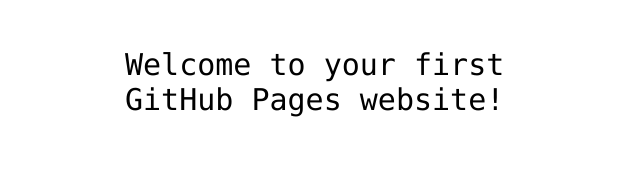
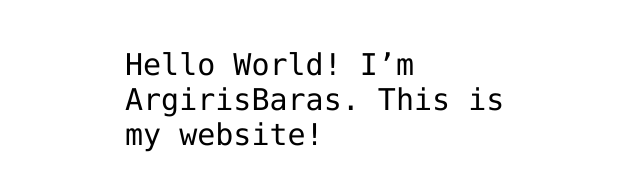
Before and after one commit to ArgirisBaras/ArgirisBaras.github.io, a plain HTML site: page index.html in a window 1280 px wide. Shown: the part 341-532 px from the top of the page, without its empty margins (315-955 px from the left). Drawn offline with Linux system fonts and the light colour scheme.

Commit message:
Update index.html
Add introduction

```diff
--- a/index.html
+++ b/index.html
@@ -12,7 +12,7 @@
 <img src="https://octodex.github.com/images/daftpunktocat-thomas.gif" id="octocat" alt="octocat-gif" />
 
 <!-- Change this code here by copy and pasting your template on line 15 -->
-<p>Welcome to your first GitHub Pages website!</p>
+<p>Hello World! I’m ArgirisBaras. This is my website!</p>
 
 </body>
 </html>
```
